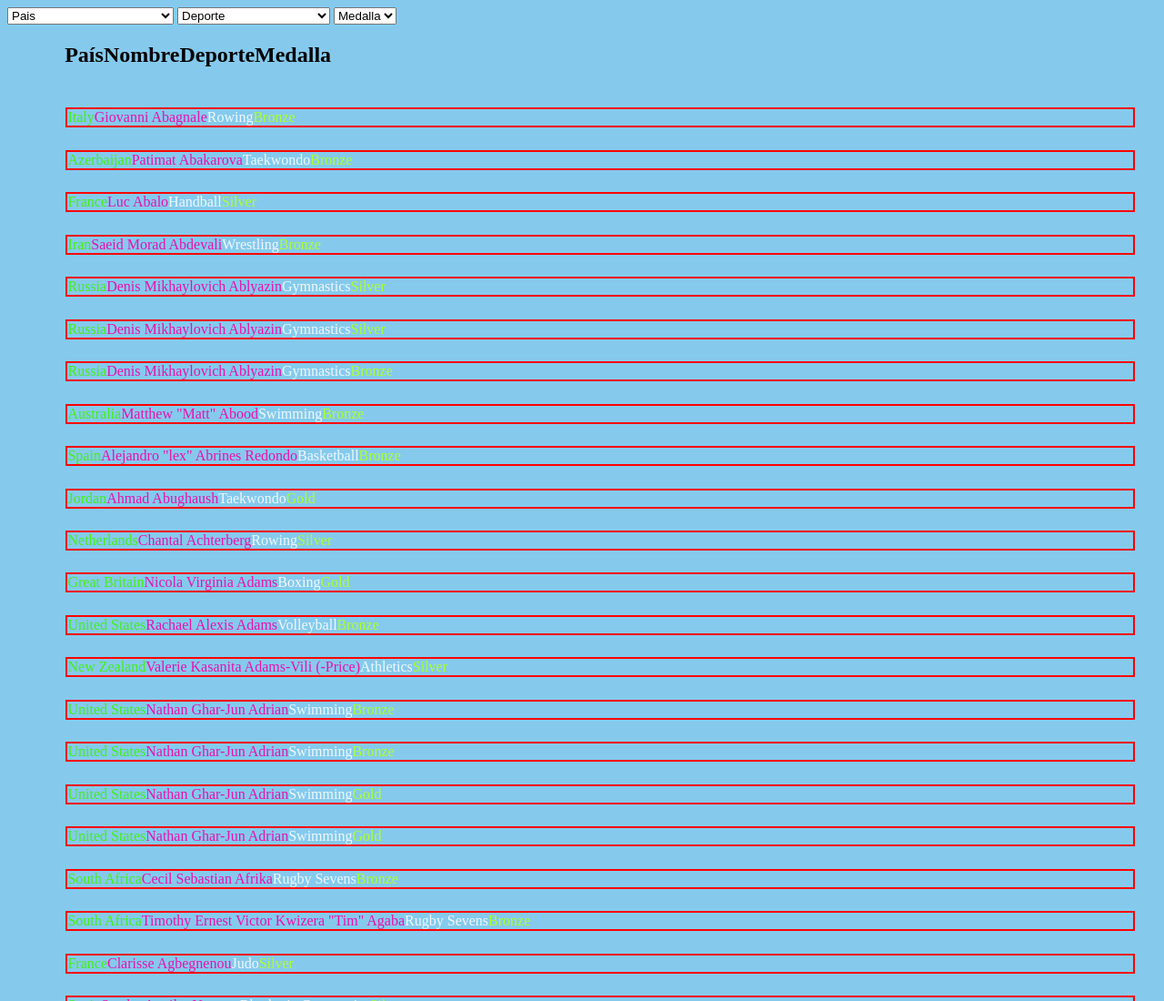
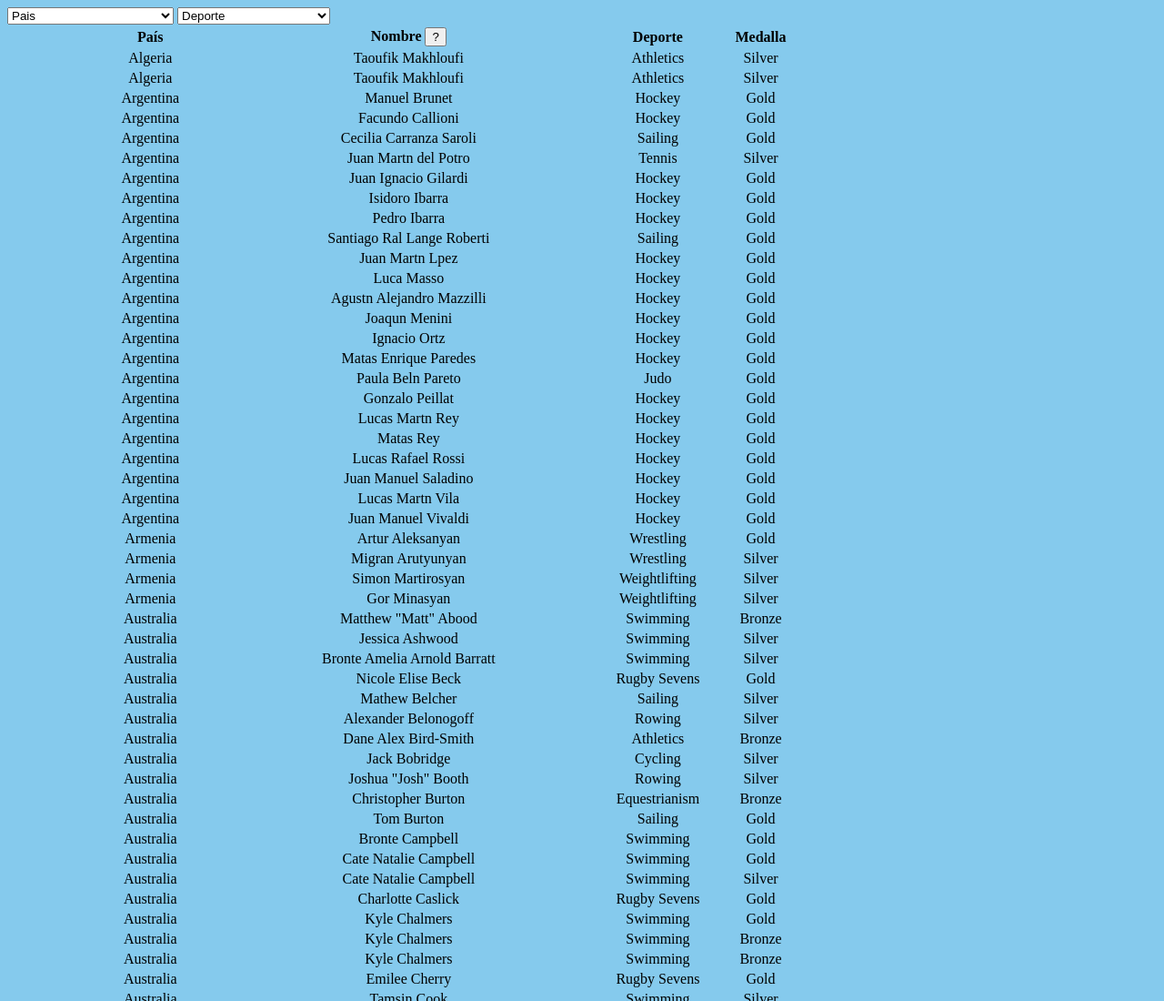
Before and after one commit to Laboratoria/SCL021-data-lovers, a plain HTML site: page src/index2.html in a window 1280 px wide. Shown: the top 1100 px of the page at 91% size. Drawn offline with Linux system fonts and the light colour scheme.

Commit message:
filtros funcionando en la tabla

```diff
--- a/src/data.js
+++ b/src/data.js
@@ -1,13 +1,18 @@
 // estas funciones son de ejemplo
 
-export const filterData = (data, condition) => {
+export const filterData = (data, country, sport) => {
+  console.log({data, country, sport})
   return data.filter((element)=>{
-    return element.team == condition
+    if (sport==="Deporte") sport = false;
+    if (country==="Pais") country = false;
+
+    if(country && sport)
+      return element.team === country && element.sport === sport
+
+    if (country)
+      return element.team === country
+    if (sport)
+      return element.sport === sport
+
   })
-
-
-};
-// function filterItems(query) {
-//   return fruits.filter(function(el) {
-//       return el.toLowerCase().indexOf(query.toLowerCase()) > -1;
-//   })
+ };
--- a/src/index2.html
+++ b/src/index2.html
@@ -15,52 +15,34 @@
         <option>Pais</option>
     </select>
 
-    <!-- <h1>Pais <svg data-cy="arrow-up" width="10" height="5" viewBox="0 0 8 4" fill="none" xmlns="http://www.w3.org/2000/svg"><path data-cy="arrow-up-path" d="M4 1.27146e-07L8 4L0 4L4 1.27146e-07Z" fill="#C4C4C4"></path></svg></h1> -->
-
     <select id="deporte" name="sport">
         <option>Deporte</option>
     </select>
 
-    <select id="medalla" name="medal">
-        <option>Medalla</option>
-    </select>
+    <section class="container flex text-center">
+        <table>
+            <thead>
+             <tr>
+               <th>País</th>
+               <th>Nombre <button id="btnOrdenar">?</button></th>
+               <th>Deporte</th>
+               <th>Medalla</th>
+             </tr>
+            </thead>
+            <tbody id="medalsTable">
 
-    <section class="container flex text-center">
-        <div class="columna">
-            <h1>País</h1>
-        </div>
-        <div class="columna">
-            <h1>Nombre</h1>
-        </div>
-        <div class="columna">
-            <h1>Deporte</h1>
-        </div>
-        <div class="columna">
-            <h1>Medalla</h1>
-        </div>
+            </tbody>
+           </table>
+
 
     </section>
 
     <ul id="root"></ul>
 
-    <div>
-        <template id="liTemplate">
-            <div class="list">
-                <b></b>
-                <span id="text-primary">Aqui va el pais</span>
-            </div>
-        </template>
-    </div>
 
 
-    <div>
-        <template id="liTemplateNombres">
-            <div class="listDos">
-                <b></b>
-                <span id="text-primaryNombres">Aqui va el Nombre</span>
-            </div>
-        </template>
-    </div>
+
+
 
 
     <script src="main.js" type="module"></script>
--- a/src/main.js
+++ b/src/main.js
@@ -2,100 +2,68 @@
 import data from './data/athletes/athletes.js';
 import { filterData } from './data.js';
 
-const divRoot = document.getElementById("root");//div de html donde se guardaran objetos de js
-const fragment = document.createDocumentFragment()
-const liTemplate = document.getElementById("liTemplate")//capturamos template de html
-
 const teamAthletes = data.athletes;//trae la base de datos de atlethes
 
-//funcion que trae los datos a HTML
-function listaPaises(lista) {
-    divRoot.innerHTML = "";
-    lista.forEach(paises => {
-        const divContainerAthletes = document.createElement("div");
-        divContainerAthletes.classList.add("divContainerAthletes");
-        //crean las listas
-        const pNameAthletes = document.createElement("list");
-        pNameAthletes.classList.add("pNameAthletes");
-        const pTeamAthletes = document.createElement("list");
-        pTeamAthletes.classList.add("pTeamAthletes");
-        const pSportAthletes = document.createElement("list");
-        pSportAthletes.classList.add("pSportAthletes");
-        const pMedalAthletes = document.createElement("list");
-        pMedalAthletes.classList.add("pMedalAthletes");
-        const clone = liTemplate.content.cloneNode(true)
-        //se le da el valor de la data
-        pTeamAthletes.textContent = paises.team
-        pNameAthletes.textContent = paises.name
-        pSportAthletes.textContent = paises.sport
-        pMedalAthletes.textContent = paises.medal
-        //se refleja en la pagina
-        divContainerAthletes.appendChild(pTeamAthletes)
-        divContainerAthletes.appendChild(pNameAthletes)
-        divContainerAthletes.appendChild(pSportAthletes)
-        divContainerAthletes.appendChild(pMedalAthletes)
-        fragment.appendChild(divContainerAthletes)
+function sortData(data, columna="team"){
+    data.sort((a, b) => {
+        return a[columna] < b[columna] ? -1 : 1;
     })
-    divRoot.appendChild(fragment)
-}
-listaPaises(teamAthletes);
+};
+sortData(teamAthletes, );
+
+function showAthletes(lista){
+    let medalsTable=document.getElementById("medalsTable");
+    let htmlmedals="";
+    lista.forEach(function(pais){
+      htmlmedals = htmlmedals + `
+      <tr>
+      <td>${pais.team}</td>
+      <td>${pais.name}</td>
+      <td>${pais.sport}</td>
+      <td>${pais.medal}</td>
+      </tr>
+      `
+
+    })
+    medalsTable.innerHTML=htmlmedals
+  }
+  showAthletes(teamAthletes);
+
 
 let country = "";
 let sport = "";
-let medal = "";
 
 function handleChange(event) {
-    console.log(event.target.value)
-    if (event.target.name === "country"){
-        country=event.target.value
+    //console.log(event.target.value)
+    if (event.target.name === "country") {
+        country = event.target.value
     }
-    if (event.target.name === "sport"){
-        sport=event.target.value
+    if (event.target.name === "sport") {
+        sport = event.target.value
     }
-    if (event.target.name === "medal"){
-        medal=event.target.value
+
+    let filterTeam = filterData(teamAthletes, country, sport);
+    if (country === "Pais"){
+
+        showAthletes(teamAthletes)
+    }else{
+        if (sport === "Deporte"){
+
+            showAthletes(filterTeam);
+        }else{
+
+            showAthletes(filterTeam);
+        }
     }
-    let filterTeam = filterData(teamAthletes, country);
-    console.log(filterTeam);
-    // filterTeam = filterData (filterTeam, sport);
-    // console.log(filterTeam);
-    // filterTeam = filterData (filterTeam, medal);
-    // console.log(filterTeam);
-    if (country === "Pais")
-        listaPaises(teamAthletes);
-    else
-        listaPaises(filterTeam);
 
 
-       // console.log(handleChange);
-
-    // const filterSport = filterData(teamAthletes, event.target.value);
-
-    //  if (event.target.value === "Deporte")
-    //      listaPaises(teamAthletes);
-    // else
-    //     listaPaises(filterSport);
 }
-
-
-
-
-// function handleChangeDos(event) {
-//     // console.log(event.target.value)
-//     const filterTeam = filterData(teamAthletes, event.target.value);
-//     if (event.target.value === "Deporte")
-//         listaPaises(teamAthletes);
-//     else
-//         listaPaises(filterTeam);
-// }
 
 //funcion que filtra al momento de seleccionar el pais en el listado
 const select = document.getElementById('pais');
 select.addEventListener('change', handleChange);
 const selectSport = document.getElementById('deporte');
 selectSport.addEventListener('change', handleChange);
-const selectMedal = document.getElementById('medalla');
-selectMedal.addEventListener('change', handleChange);
 
 //funcion que hace un array con todos los paises de la DB sin repetirlos
 const prueba = teamAthletes.map(function (item) {
@@ -130,44 +98,3 @@ function cargarDeporte() {
     }
 }
 cargarDeporte();
-
-
-//funcion que hace un array con todas las medallas de la DB sin repetirlos
-const pruebaMedalla = teamAthletes.map(function (item) {
-    return item.medal
-})
-const medalla = Array.from(new Set([...pruebaMedalla]))
-console.log(medalla)
-
-//funcion para cargar las medallas en el boton select
- function cargarMedalla() {
-     const arrayMedalla = medalla;
-     arrayMedalla.sort();// Ordena el boton select alfabeticamente
-     for (const i in arrayMedalla) {
-         document.getElementById("medalla").innerHTML += "<option value='" + arrayMedalla[i] + "'>" + arrayMedalla[i] + "</option>";
-     }
- }
- cargarMedalla();
-
-
-
-
-
-
-
-
-//   const sortedAthletes = teamAthletes.sort( (a,b) => {
-
-//       return -1 ? : 1 ;
-//      });
-
-// console.log(sortedAthletes);
-
-
-
-
-
-
-//  const atleta = data.athletes[i].name;
-//  const deporte = data.athletes[i].sport;
-//  const medalla = data.athletes[i].medal;
--- a/src/style.css
+++ b/src/style.css
@@ -1,74 +1,89 @@
-.logo{
+.logo {
     width: 90%;
     height: 400px;
     position: relative;
     left: 5%;
     right: 5%;
-    }
+}
 
- body{
+body {
     background: #85caed;
-    }
+}
 
-.tituloUno{
-    font-family: 'Segoe UI', Tahoma, Geneva, Verdana, sans-serif;
+.tituloUno {
+    font-family: 'Comic Neue', cursive;
     font-weight: bold;
     font-size: 300%;
-    color: #5800FF;
+    color: #3d41bd;
 }
 
-.bandera{
+
+
+.bandera {
     width: 50px;
     height: 100px;
     position: relative;
     margin-top: 20%;
-    left: 25% ;
-    right: 25% ;
+    left: 25%;
+    right: 25%;
 }
 
 
-.container{
+.container {
     margin: 0 auto;
     width: 90%;
 }
 
-.flex{
+.flex {
     display: flex;
     flex-wrap: wrap;
+    margi
 }
 
-.text-center{
+.text-center {
     text-align: center;
 }
 
-.pNameAthletes{
-    color: rgb(233, 16, 175);
+ /* .pNameAthletes {
+    color: black;
+    display: flex;
+    padding: 1%;
+    text-align: left;
 
 }
 
-.pTeamAthletes{
-    color: rgb(69, 239, 22);
-
-}
-
-.pSportAthletes{
-    color: aliceblue;
+.pTeamAthletes {
+    color: black;
+    display: flex;
+    padding: 1%;
 
 
 }
 
-.pMedalAthletes{
-    color: greenyellow;
+.pSportAthletes {
+    color: black;
+    display: flex;
+    padding: 1%;
+
+
 
 }
-.divContainerAthletes{
+
+.pMedalAthletes {
+    color: black;
+    display: flex;
+    padding: 1%;
+
+} */
+
+/* .divContainerAthletes {
 
     border: 2px solid red;
-    margin: 2%;
+    display: flex;
 }
 
-.lists{
+.lists {
 
     color: red;
     font-size: 30px;
-}
+} */
```
Also changed, not shown: src/index.html (+1 -1 lines).
